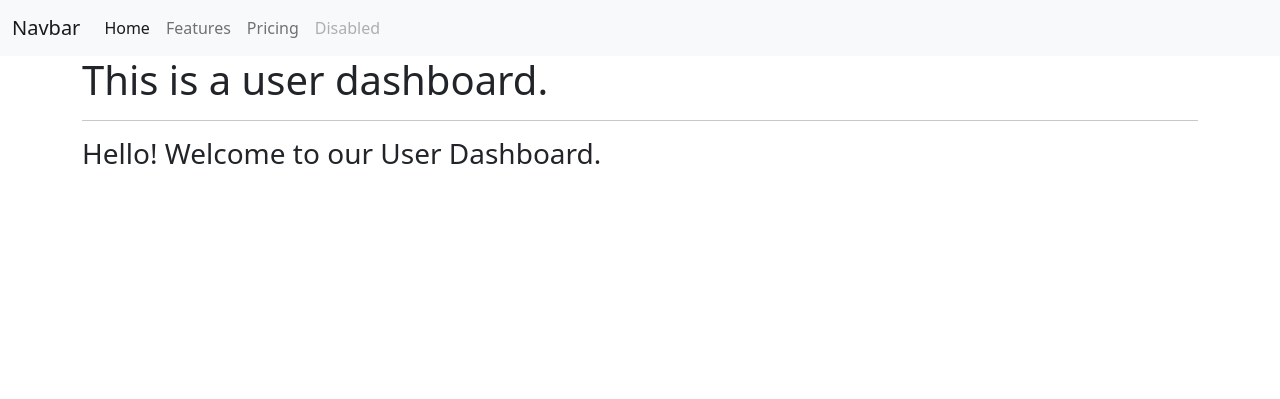
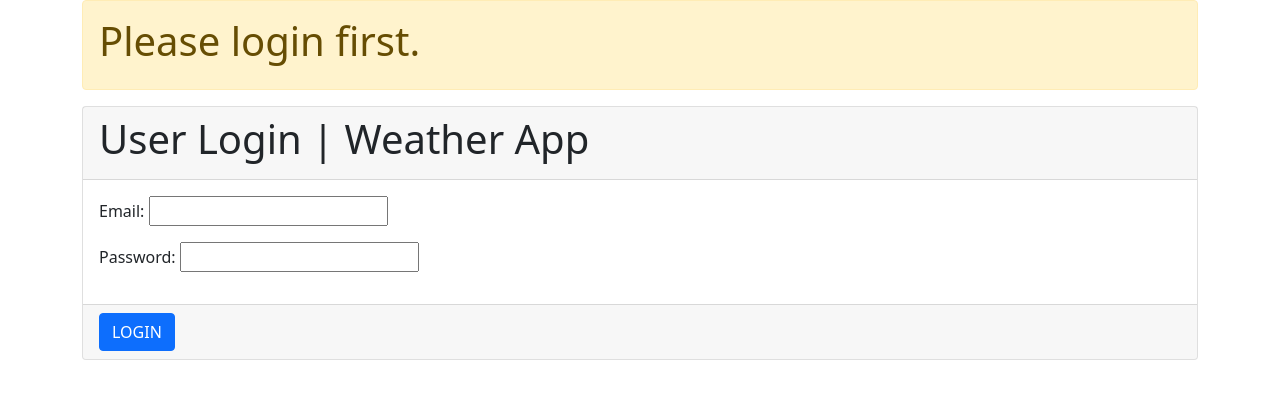
Before and after one commit to sixdgt/weather-app, a Django app: page /users/ in a window 1280 px wide. Shown: the top 399 px of the page. Run offline with Django 4.2, Linux system fonts and the light colour scheme.

Commit message:
session & email

```diff
--- a/project_weather/weatherapp/templates/layouts/base.html
+++ b/project_weather/weatherapp/templates/layouts/base.html
@@ -20,16 +20,30 @@
 <body>
     <nav class="navbar navbar-expand-lg navbar-light bg-light">
       <div class="container-fluid">
-        <a class="navbar-brand" href="#">Navbar</a>
+        <a class="navbar-brand" href="#">Weather App</a>
         <button class="navbar-toggler" type="button" data-bs-toggle="collapse" data-bs-target="#navbarNavAltMarkup" aria-controls="navbarNavAltMarkup" aria-expanded="false" aria-label="Toggle navigation">
           <span class="navbar-toggler-icon"></span>
         </button>
         <div class="collapse navbar-collapse" id="navbarNavAltMarkup">
           <div class="navbar-nav">
-            <a class="nav-link active" aria-current="page" href="#">Home</a>
-            <a class="nav-link" href="#">Features</a>
-            <a class="nav-link" href="#">Pricing</a>
+            <a class="nav-link active" aria-current="page" href="{% url 'user.index' %}">Home</a>
+            <a class="nav-link" href="#">Weather</a>
+            <a class="nav-link" href="#">Weather Type</a>
             <a class="nav-link disabled" href="#" tabindex="-1" aria-disabled="true">Disabled</a>
+          </div>
+          <div class="collapse navbar-collapse" id="navbarNavDarkDropdown">
+            <ul class="navbar-nav">
+              <li class="nav-item dropdown">
+                <a class="nav-link dropdown-toggle" href="#" id="navbarDarkDropdownMenuLink" role="button" data-bs-toggle="dropdown" aria-expanded="false">
+                  Settings
+                </a>
+                <ul class="dropdown-menu dropdown-menu-dark" aria-labelledby="navbarDarkDropdownMenuLink">
+                  <li><a class="dropdown-item" href="#">Profile</a></li>
+                  <li><a class="dropdown-item" href="#">Settings</a></li>
+                  <li><a class="dropdown-item" href="{% url 'user.logout' %}">Logout</a></li>
+                </ul>
+              </li>
+            </ul>
           </div>
         </div>
       </div>
--- a/project_weather/weatherapp/templates/users/index.html
+++ b/project_weather/weatherapp/templates/users/index.html
@@ -9,5 +9,7 @@
 <hr>
 <div>
     <h3>{{ page_content_body }}</h3>
+    <hr>
+    <h3>{{ user_email }}</h3>
 </div>
 {% endblock %}
--- a/project_weather/weatherapp/urls.py
+++ b/project_weather/weatherapp/urls.py
@@ -5,5 +5,6 @@
    path('', views.landing, name="landing"),
    path('users/', views.user_index, name="user.index"),
    path('users/login/', views.user_login, name="user.login"),
-   path('users/create/', views.user_register, name="user.create")
+   path('users/create/', views.user_register, name="user.create"),
+   path('users/logout/', views.user_logout, name="user.logout"),
 ]
--- a/project_weather/weatherapp/views.py
+++ b/project_weather/weatherapp/views.py
@@ -2,7 +2,11 @@
 from django.shortcuts import render
 from datetime import datetime
 from weatherapp.models import AppUser
+import random
+# package for sending email
+from django.core.mail import send_mail
 
+# forms
 from weatherapp.forms import LoginForm, RegistrationForm
 
 # Create your views here.
@@ -17,11 +21,20 @@
         # creating use object
         user = AppUser.objects.get(email=request.POST.get('email'))
         if request.POST.get('password') == user.password:
-            context = {
-                'form': lf,
-                'msg_success': 'Login Success'
-            }
-            return render(request, template, context)
+            # storing user data in session
+            # request.session.setdefault("user_email", user.email)
+            # request.session.update({'user_email': user.email})
+            # method two
+            request.session['user_email'] = user.email
+
+            if request.session.has_key('user_email'):
+                template = "users/index.html"
+                context = {
+                    'page_content_title': 'This is a user dashboard.',
+                    'page_content_body': 'Hello! Welcome to our User Dashboard.',
+                    'user_email': request.session.get('user_email')
+                }
+                return render(request, template, context)
         else:
             context = {
                 'form': lf,
@@ -32,29 +45,25 @@
         context = {'form': lf}
         return render(request, template, context)
 
+def user_logout(request):
+    # destroying session object
+    del request.session['user_email']
+
+    # using dict function
+    # request.session.clear()
+    # request.session.pop("user_email")
+    template = "users/login.html"
+    lf = LoginForm()
+    context = {
+        'form': lf,
+        'msg_error': "Please login."
+    }
+    return render(request, template, context)
+
 def user_register(request):
     template = 'users/create.html'
     rf = RegistrationForm()
     if request.method == "POST":
-        # first_name = request.POST.get('first_name')
-        # middle_name = request.POST.get('middle_name')
-        # last_name = request.POST['last_name']
-        # contact = request.POST.get('contact')
-        # email = request.POST.get('email')
-        # dob = request.POST.get('dob')
-        # password = request.POST.get('password')
-        # address = request.POST.get('address')
-
-        # creating AppUser model object
-
-        # parameterized constructor
-        # user = AppUser(first_name=first_name,\
-        #     middle_name=middle_name, last_name=last_name,\
-        #         contact=contact, email=email, \
-        #             dob=dob, password=password,address=address,\
-        #                 created_at=datetime.now())
-        # storing data to Model Attribute via object
-
         # non parameterized constructor
         user = AppUser()
         user.first_name = request.POST.get('first_name')
@@ -63,11 +72,20 @@
         user.contact = request.POST['contact']
         user.email = request.POST['email']
         user.dob = request.POST['dob']
+        user.verification_code = str(random.random())
         user.password = request.POST['password']
         user.address = request.POST['address']
         user.created_at = datetime.now()
         # to store data
         user.save()
+
+        send_mail(
+            'Weather App - Verification Code',
+            'Your email verification code is: ' + user.verification_code,
+            'c4crypt@gmail.com', # sender email
+            [user.email], # receiver email
+            fail_silently=False,
+        )
         context = {
             'form': rf,
             'success': 'Registered Successfully'
@@ -83,9 +101,19 @@
     # 1. request
     # 2. template
     # 3. data (which can be null) - must be a dict - context
-    context = {
-        'page_content_title': 'This is a user dashboard.',
-        'page_content_body': 'Hello! Welcome to our User Dashboard.'
-        }
-    template = 'users/index.html'
-    return render(request, template, context)
+    if request.session.has_key('user_email'):
+        context = {
+            'page_content_title': 'This is a user dashboard.',
+            'page_content_body': 'Hello! Welcome to our User Dashboard.',
+            'user_email': request.session['user_email']
+            }
+        template = 'users/index.html'
+        return render(request, template, context)
+    else:
+        template = 'users/login.html'
+        lf = LoginForm()
+        context = {
+                'form': lf,
+                'msg_error': 'Please login first.'
+            }
+        return render(request, template, context)
```
Also changed, not shown: project_weather/project_weather/settings.py (+8 -0 lines).
